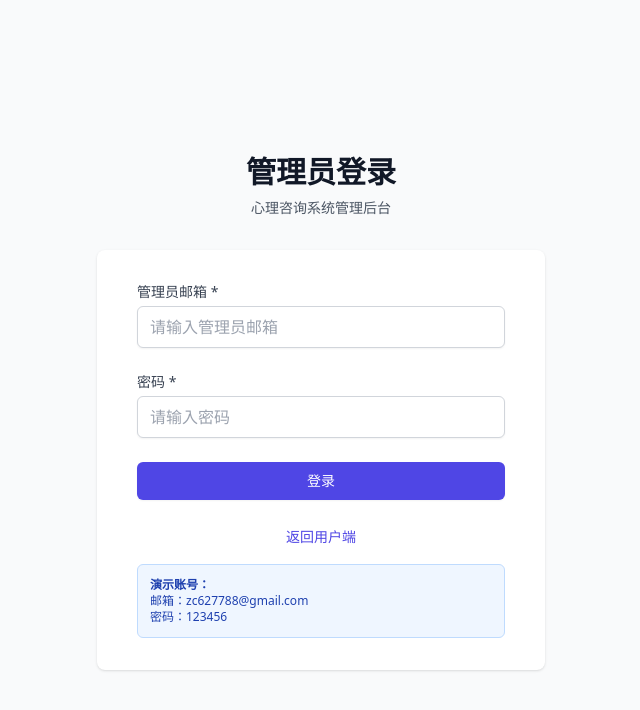
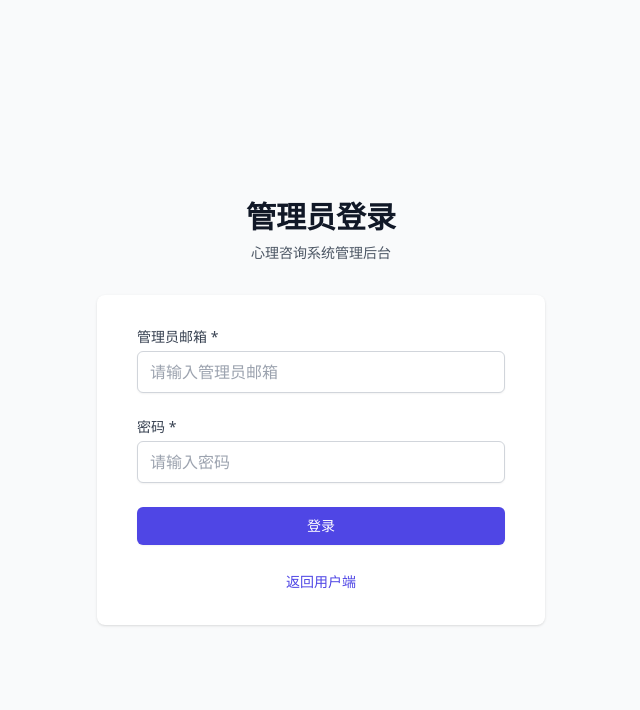
Before and after one commit to zc627788/mentalhealth, a React (Vite) app: page /admin in a window 1280 px wide. Shown: the top 710 px of the page, without its empty margins (319-959 px from the left). Built offline with nearby package versions, Linux system fonts and the light colour scheme; no server answers.

Commit message:
feat: 去掉演示账号

```diff
--- a/src/components/AdminLogin.tsx
+++ b/src/components/AdminLogin.tsx
@@ -50,7 +50,10 @@ export default function AdminLogin() {
           body: { page: 1, pageSize: 1 },
         }
       );
-      console.log("🚀 ~ file: AdminLogin.tsx:48 ~ adminCheckError:", adminCheckError)
+      console.log(
+        "🚀 ~ file: AdminLogin.tsx:48 ~ adminCheckError:",
+        adminCheckError
+      );
 
       if (adminCheckError) {
         // 非管理员，登出并提示
@@ -177,15 +180,6 @@ export default function AdminLogin() {
               </button>
             </div>
           </div>
-          <div className="mt-4 p-3 bg-blue-50 border border-blue-200 rounded-md">
-            <p className="text-xs text-blue-800">
-              <strong>演示账号：</strong>
-              <br />
-              邮箱：zc627788@gmail.com
-              <br />
-              密码：123456
-            </p>
-          </div>
         </div>
       </div>
     </div>
```
